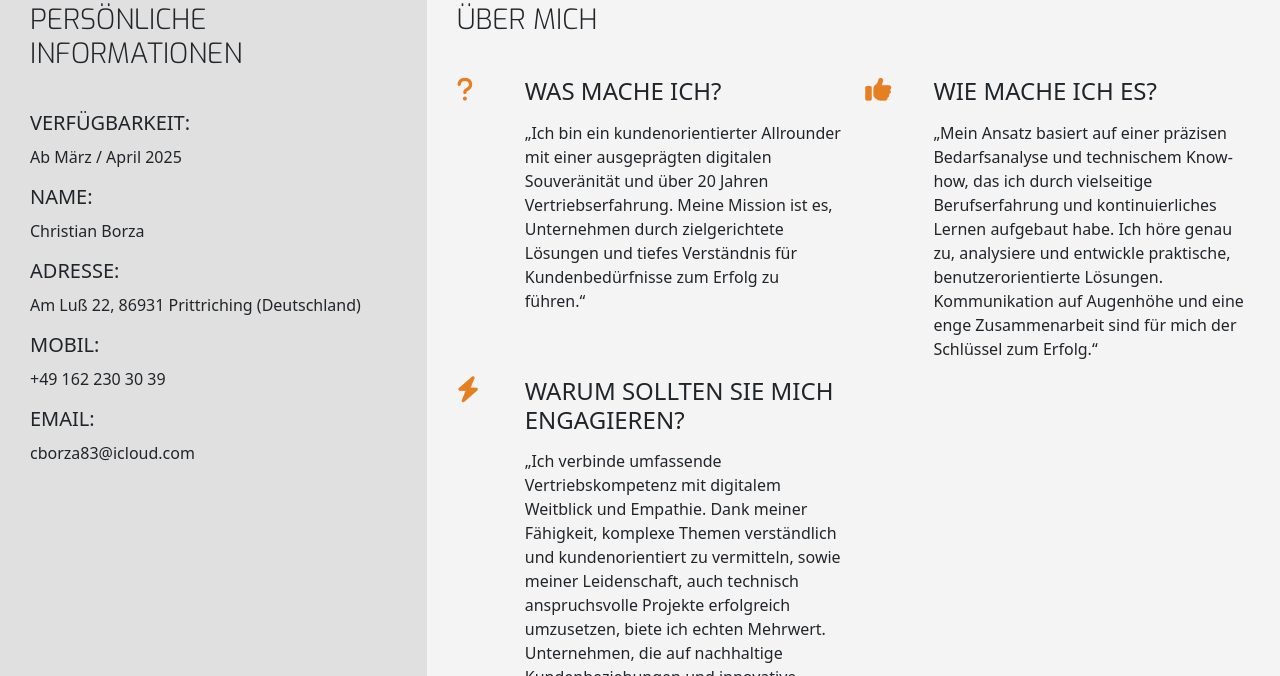
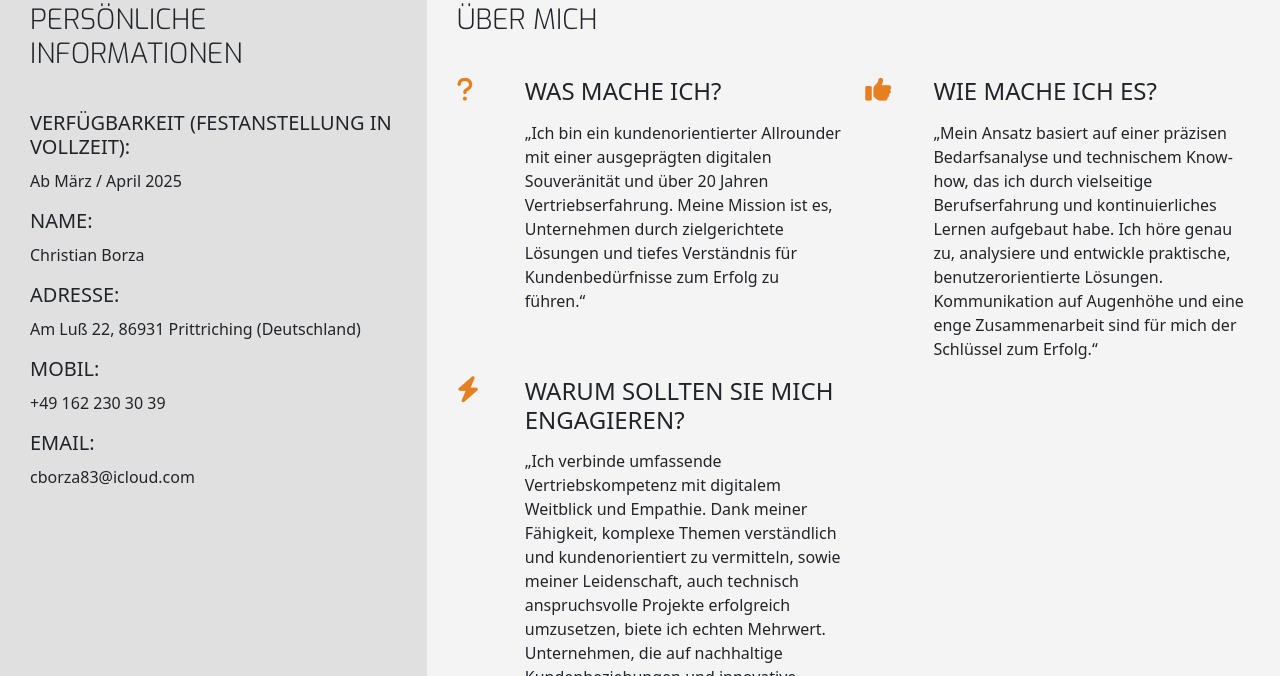
Before and after one commit to ChrisCross1983/resume_cb, a plain HTML site: page index.html in a window 1280 px wide. Shown: the part 424-1100 px from the top of the page. Drawn offline with nearby package versions, Linux system fonts and the light colour scheme.

Commit message:
Correct some typo of the site

```diff
--- a/index.html
+++ b/index.html
@@ -124,7 +124,7 @@
             </div>
             <div class="personl-info-item">
               <div class="key">
-                <h5 class="uppercase">Verfügbarkeit:</h5>
+                <h5 class="uppercase">Verfügbarkeit (Festanstellung in Vollzeit):</h5>
               </div>
               <div class="value">
                 <p>Ab März / April 2025</p>
```
Also changed, not shown: index_en.html (+1 -1 lines).
